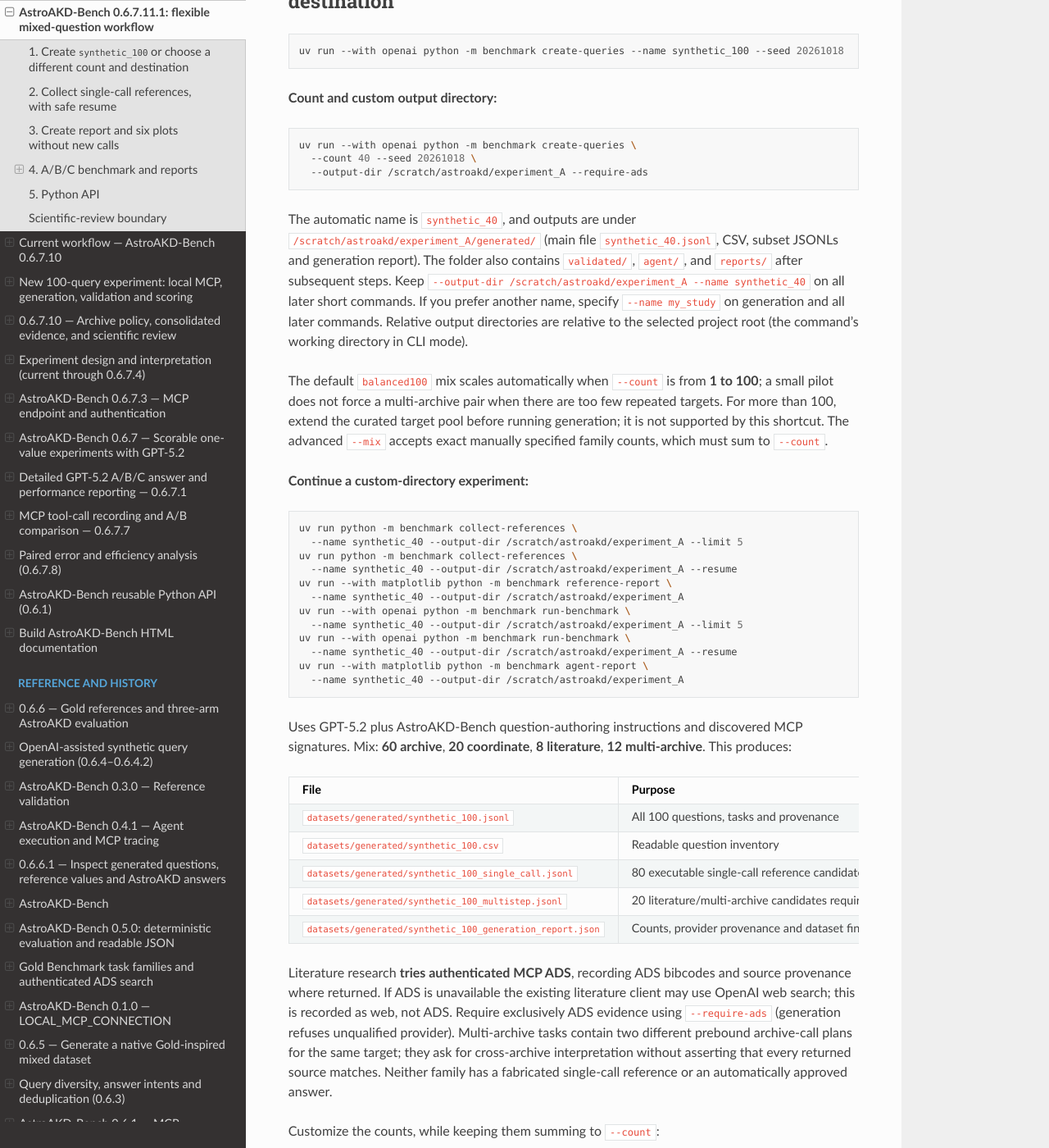
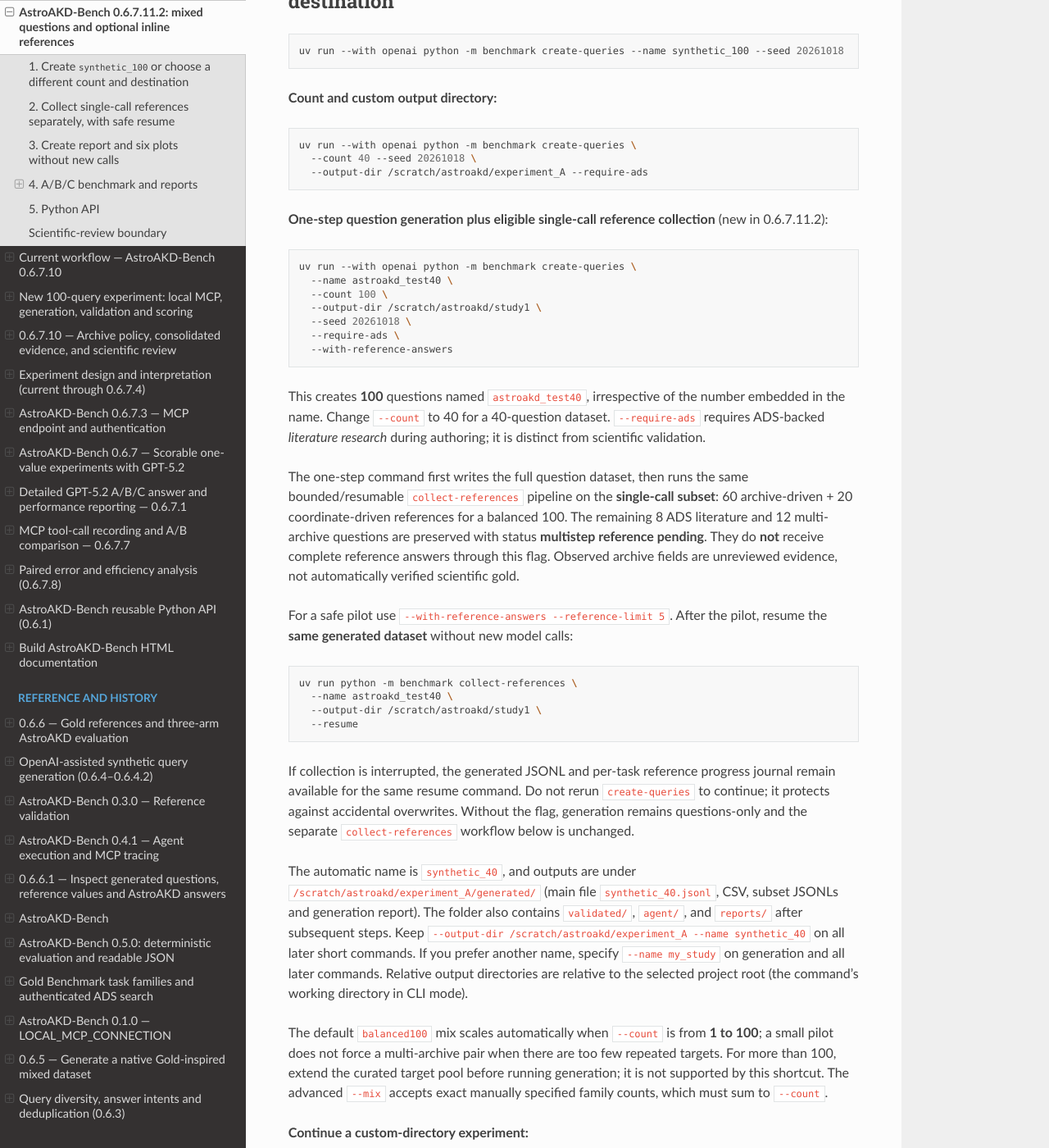
Before and after one commit to NASA-IMPACT/astroakd-bench, a Sphinx documentation site: the page built from docs/benchmark/easy_mixed_100_workflow_0_6_7_11.md, in a window 1280 px wide and 1400 px high, scrolled down 366 px. Shown: the whole window at 82% size. Built offline with Sphinx 7.4.7 and the Read the Docs theme 3.1.0, drawn with Linux system fonts in a browser that asks for light colours; some of the changed text lies outside the part shown.

Commit message:
upload 0.6.7.11.2

````diff
--- a/benchmark/__init__.py
+++ b/benchmark/__init__.py
@@ -1,5 +1,5 @@
 """AstroAKD-Bench: MCP-native astronomical agent evaluation utilities."""
 
-__version__ = "0.6.7.11.1"
+__version__ = "0.6.7.11.2"
 
 DEFAULT_MCP_URL = "http://127.0.0.1:8000/mcp"
--- a/docs/benchmark/easy_mixed_100_workflow_0_6_7_11.md
+++ b/docs/benchmark/easy_mixed_100_workflow_0_6_7_11.md
@@ -1,4 +1,4 @@
-# AstroAKD-Bench 0.6.7.11.1: flexible mixed-question workflow
+# AstroAKD-Bench 0.6.7.11.2: mixed questions and optional inline references
 
 This is the current supported quick-start. Earlier `*_with_refs` guides describe **single-call** experiments, not the new mixed one. Every command below runs from the repository root. `OPENAI_API_KEY` and the external Astroquery MCP service must be configured for live model/archive commands; reports only read saved files.
 
@@ -15,6 +15,48 @@ uv run --with openai python -m benchmark create-queries \
   --count 40 --seed 20261018 \
   --output-dir /scratch/astroakd/experiment_A --require-ads
 ```
+
+**One-step question generation plus eligible single-call reference collection**
+(new in 0.6.7.11.2):
+
+```bash
+uv run --with openai python -m benchmark create-queries \
+  --name astroakd_test40 \
+  --count 100 \
+  --output-dir /scratch/astroakd/study1 \
+  --seed 20261018 \
+  --require-ads \
+  --with-reference-answers
+```
+
+This creates **100** questions named `astroakd_test40`, irrespective of the
+number embedded in the name. Change `--count` to 40 for a 40-question dataset.
+`--require-ads` requires ADS-backed *literature research* during authoring; it
+is distinct from scientific validation.
+
+The one-step command first writes the full question dataset, then runs the
+same bounded/resumable `collect-references` pipeline on the **single-call subset**:
+60 archive-driven + 20 coordinate-driven references for a balanced 100. The
+remaining 8 ADS literature and 12 multi-archive questions are preserved with
+status **multistep reference pending**. They do **not** receive complete reference
+answers through this flag. Observed archive fields are unreviewed evidence,
+not automatically verified scientific gold.
+
+For a safe pilot use `--with-reference-answers --reference-limit 5`. After the
+pilot, resume the **same generated dataset** without new model calls:
+
+```bash
+uv run python -m benchmark collect-references \
+  --name astroakd_test40 \
+  --output-dir /scratch/astroakd/study1 \
+  --resume
+```
+
+If collection is interrupted, the generated JSONL and per-task reference
+progress journal remain available for the same resume command. Do not rerun
+`create-queries` to continue; it protects against accidental overwrites.
+Without the flag, generation remains questions-only and the separate
+`collect-references` workflow below is unchanged.
 
 The automatic name is `synthetic_40`, and outputs are under `/scratch/astroakd/experiment_A/generated/` (main file `synthetic_40.jsonl`, CSV, subset JSONLs and generation report). The folder also contains `validated/`, `agent/`, and `reports/` after subsequent steps. Keep `--output-dir /scratch/astroakd/experiment_A --name synthetic_40` on all later short commands. If you prefer another name, specify `--name my_study` on generation and all later commands. Relative output directories are relative to the selected project root (the command's working directory in CLI mode).
 
@@ -59,14 +101,14 @@ uv run --with openai python -m benchmark create-queries \
 
 The original `generate --task-mix ...` advanced API is still supported; pass `--single-call-output` and `--multistep-output` for explicit split files. Use a new `--name` to make a *different* dataset. Changing a seed does not guarantee deterministic responses from a remote LLM.
 
-## 2. Collect single-call references, with safe resume
+## 2. Collect single-call references separately, with safe resume
 
 ```bash
 uv run python -m benchmark collect-references --name synthetic_100 --limit 5
 uv run python -m benchmark collect-references --name synthetic_100 --resume
 ```
 
-80 ordinary archive/coordinate questions are eligible; the additional 20 literature and multi-archive questions are **not** silently treated as missing single-call references. `collect-references` uses per-module timeouts and one attempt by default; increase per-module budgets only if archive behavior warrants it. The frozen subset hash and original MCP schema are checked on resume.
+Run this separate collection step if you did **not** use `--with-reference-answers`, or use `--resume` after a pilot. 80 ordinary archive/coordinate questions are eligible; the additional 20 literature and multi-archive questions are **not** silently treated as missing single-call references. `collect-references` uses per-module timeouts and one attempt by default; increase per-module budgets only if archive behavior warrants it. The frozen subset hash and original MCP schema are checked on resume.
 
 If a live server is down, investigate `doctor --fast` and inspect the journal before resuming; a recorded failure is not automatically retried with `--resume`. An archive `accepted_nonempty` result is not gold.
 
@@ -112,8 +154,8 @@ import asyncio
 from benchmark.api import AstroAKDBench
 
 bench = AstroAKDBench(root='.', mcp_url='http://127.0.0.1:8000/mcp')
-created = asyncio.run(bench.create_synthetic_queries(name='synthetic_100', count=100, seed=20261018))
-# Alternative: created = asyncio.run(bench.create_synthetic_queries(count=40, output_dir='/scratch/astroakd/experiment_A'))
+created = asyncio.run(bench.create_synthetic_queries(name='synthetic_100', count=100, seed=20261018, with_reference_answers=True, reference_limit=5))
+# Alternative: created = asyncio.run(bench.create_synthetic_queries(count=40, output_dir='/scratch/astroakd/experiment_A', with_reference_answers=False))
 pilot = asyncio.run(bench.collect_named_references(name='synthetic_100', limit=5))
 finished = asyncio.run(bench.collect_named_references(name='synthetic_100', resume=True))
 references = bench.create_reference_report(name='synthetic_100', plots=True)
--- a/pyproject.toml
+++ b/pyproject.toml
@@ -1,6 +1,6 @@
 [project]
 name = "astroakd-bench"
-version = "0.6.7.11.1"
+version = "0.6.7.11.2"
 description = "Reproducible MCP-native benchmarks for astronomical archive-discovery agents"
 readme = "README.md"
 requires-python = ">=3.11"
````
Also changed, not shown: CHANGELOG.md (+7 -1 lines), README.md (+41 -4 lines), docs/benchmark/python_api.md (+2 -2 lines), docs/index.md (+2 -2 lines), 4 other files.
